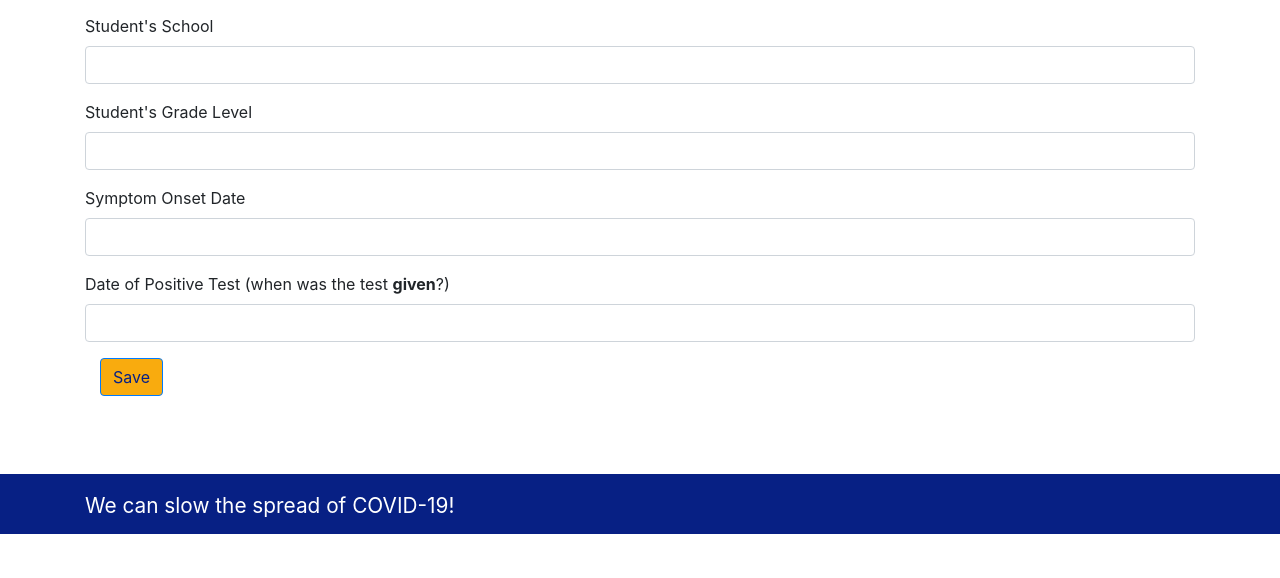
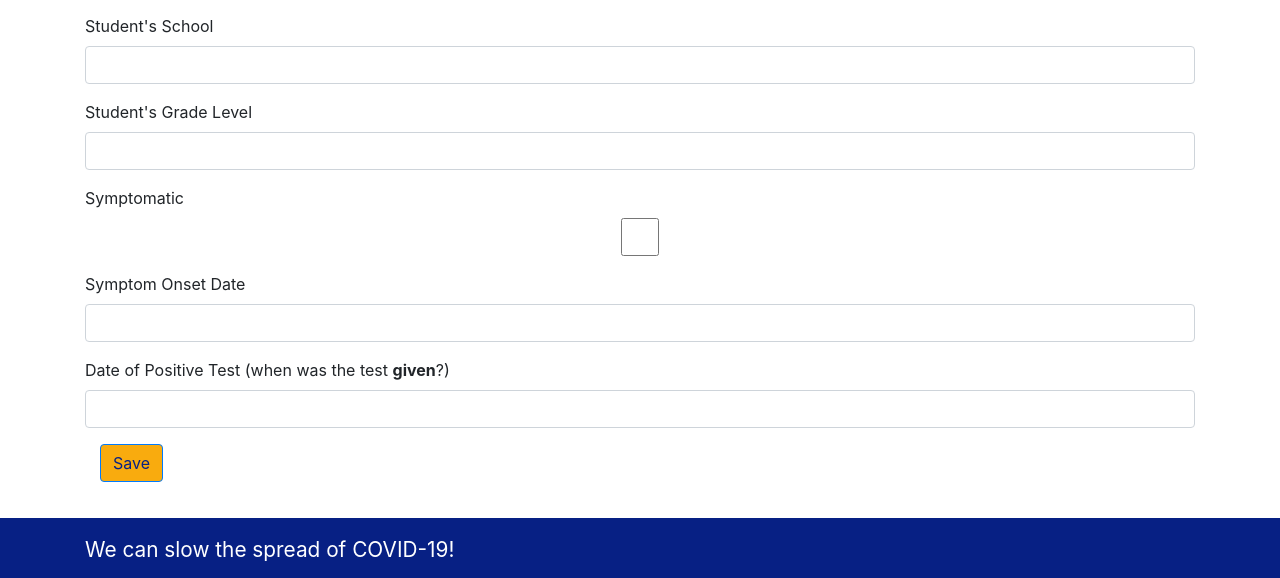
Before and after one commit to dllh/kcs-tracing.org, a Yii app: template views/reports/save.php in a window 1280 px wide. Shown: the part 266-844 px from the top of the page. Before the commit the page ends 800 px from the top, so only its background shows below. Run offline with PHP 8.4 and a stand-in for Yii, Linux system fonts and the light colour scheme; the template is opened without the code that fills it: most values are stand-ins (such as "Sample title", 1, 10 or a date in 2020); form fields are guessed from the names that the template uses; data that the repository does not hold is empty; some libraries are stand-ins or nearby versions.

Commit message:
Make the checkbox logic work on the report page, so that we're recording correctly whether someone is symptomatic and what the valid dates are.

```diff
--- a/views/reports/save.php
+++ b/views/reports/save.php
@@ -39,6 +39,7 @@
 <?php
 	echo 'var schoolToTypeMap = ' . Json::encode( $schoolToTypeMap ) . ";\n";
 	echo 'var validGradesMap = ' . Json::encode( $validGrades ) . ";\n";
+
 ?>
 </script>
 
@@ -71,8 +72,7 @@
 					var newOption = new Option( grade, grade, false, false);
 					$("#report-grade" ).append( newOption ).trigger( "change" );
 				} );
-
-			 }'
+			 }',
 		],
 		'data' => $schoolData,
 	     ]
@@ -81,6 +81,15 @@
 
 
     <?= $form->field($model, 'grade')->widget( Select2::classname(), [ 'language' => 'en', 'options' => [ 'placeholder' => 'Select a grade level...' ], 'pluginOptions' => [ 'allowClear' => true ], 'data' => [ '11' => 11, '12' => 12 ] ] )->label( 'Student\'s Grade Level' ); ?>
+
+    <?= $form->field( $model, 'symptomatic' )
+	     ->checkbox( [
+		     	'check'   => 'symptomatic',
+			'uncheck' => 'asymptomatic',
+			'label'   => '<span>Check this box if your child exhibited symptoms of COVID-19.</span>',
+	     ] )
+    ?>
+
     <?= $form->field($model, 'symptomatic_date')->widget(\yii\jui\DatePicker::classname(), [ 'dateFormat' => 'yyyy-MM-dd', ] )->label( 'Symptom Onset Date' ) ?>
     <?= $form->field($model, 'positive_test_date')->widget(\yii\jui\DatePicker::classname(), [ 'dateFormat' => 'yyyy-MM-dd', ] )->label( 'Date of Positive Test (when was the test <b>given</b>?)' ) ?>
 
@@ -89,4 +98,19 @@
             <?= Html::submitButton('Save', ['class' => 'btn btn-primary']) ?>
         </div>
     </div>
+
+
+
 <?php ActiveForm::end() ?>
+
+    <script type="text/javascript">
+	     // If the "symptomatic" checkbox is ticked, show the symptomatic date field.
+	     document.getElementById( 'report-symptomatic' ).onclick = function ( event ) {
+		     if ( true === event.target.checked ) {
+			     document.getElementsByClassName( 'field-report-symptomatic_date' )[0].classList.add( 'show' );
+		     } else {
+			     document.getElementsByClassName( 'field-report-symptomatic_date' )[0].classList.remove( 'show' );
+		     }
+	     }
+
+    </script>
--- a/web/css/site.css
+++ b/web/css/site.css
@@ -175,3 +175,11 @@
 	border: 1px solid #072084;
 	color: #072084 !important;
 }
+
+.field-report-symptomatic_date {
+	display: none;
+}
+
+.field-report-symptomatic_date.show {
+	display: block;
+}
```
Also changed, not shown: models/Report.php (+12 -1 lines).
